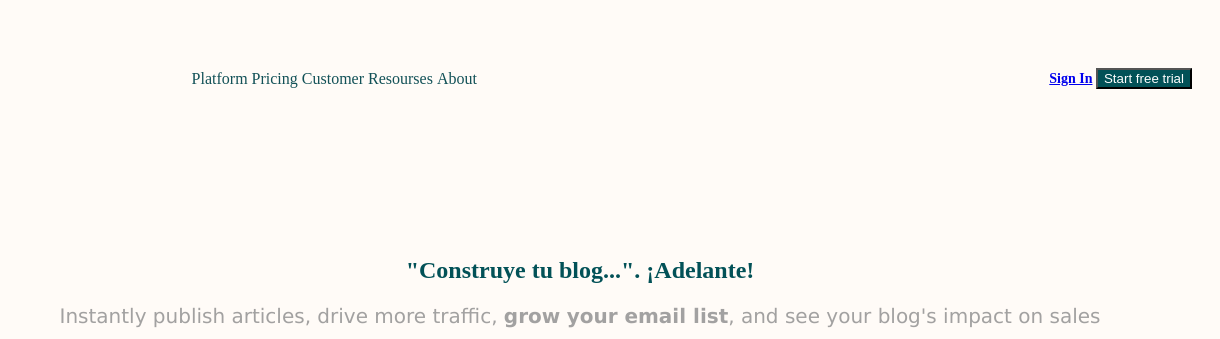
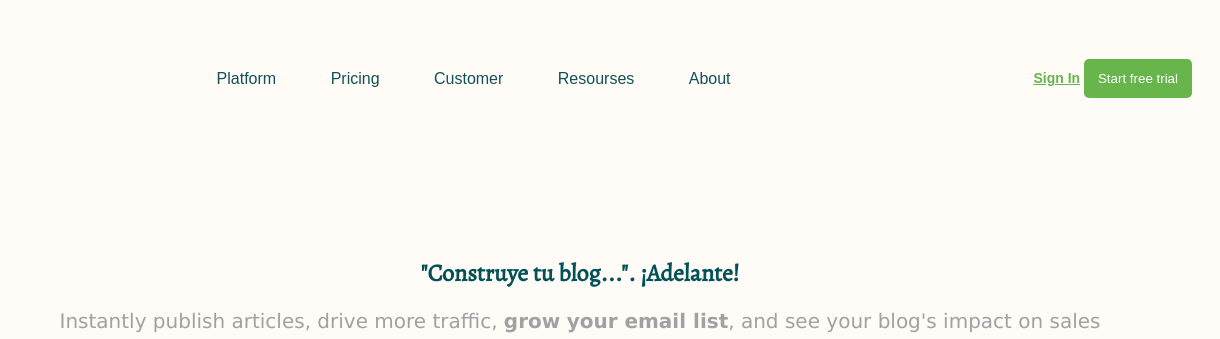
Before and after one commit to albertohgj/santander-front-2022, a plain HTML site: page index.html in a window 1280 px wide. Shown: the top 339 px of the page, 60-1280 px from the left. Drawn offline with nearby package versions, Linux system fonts and the light colour scheme.

Commit message:
17 de junio

```diff
--- a/estilos.css
+++ b/estilos.css
@@ -3,10 +3,12 @@
     margin-left: 20px;
     margin-right: 20px;
     font-size: 0;
+    font-family: sans-serif;
 }
 
 li{
     display: inline;
+    margin: 0 25px 0;
 }
 
 .header > * {
@@ -37,6 +39,21 @@ li{
     font-weight: 600;
 }
 
+.actions a {
+    color: #67b54b;
+  }
+
+  .actions button {
+    color: white;
+    background-color: #67b54b;
+    padding-left: 14px;
+    padding-right: 14px;
+    padding-top: 12px;
+    padding-bottom: 12px;
+    border: 0;
+    border-radius: 5px;
+  }
+
 body {
     background-color: #fffbf7;
   }
@@ -44,6 +61,7 @@ body {
   h1 {
     color: #025157;
     text-align: center;
+    font-family: 'Alegreya', serif;
   }
 
   p {
--- a/index.html
+++ b/index.html
@@ -6,6 +6,9 @@
             <meta name="viewport" connten="width=devise-width, init=1">
             <title>MATCHA - HOLA MUNDO</title>
             <link rel="stylesheet" href="estilos.css">
+            <link rel="preconnect" href="https://fonts.googleapis.com">
+            <link rel="preconnect" href="https://fonts.gstatic.com" crossorigin>
+            <link href="https://fonts.googleapis.com/css2?family=Alegreya&display=swap" rel="stylesheet">
     </head>
     <body>
         <header class="header">
```
